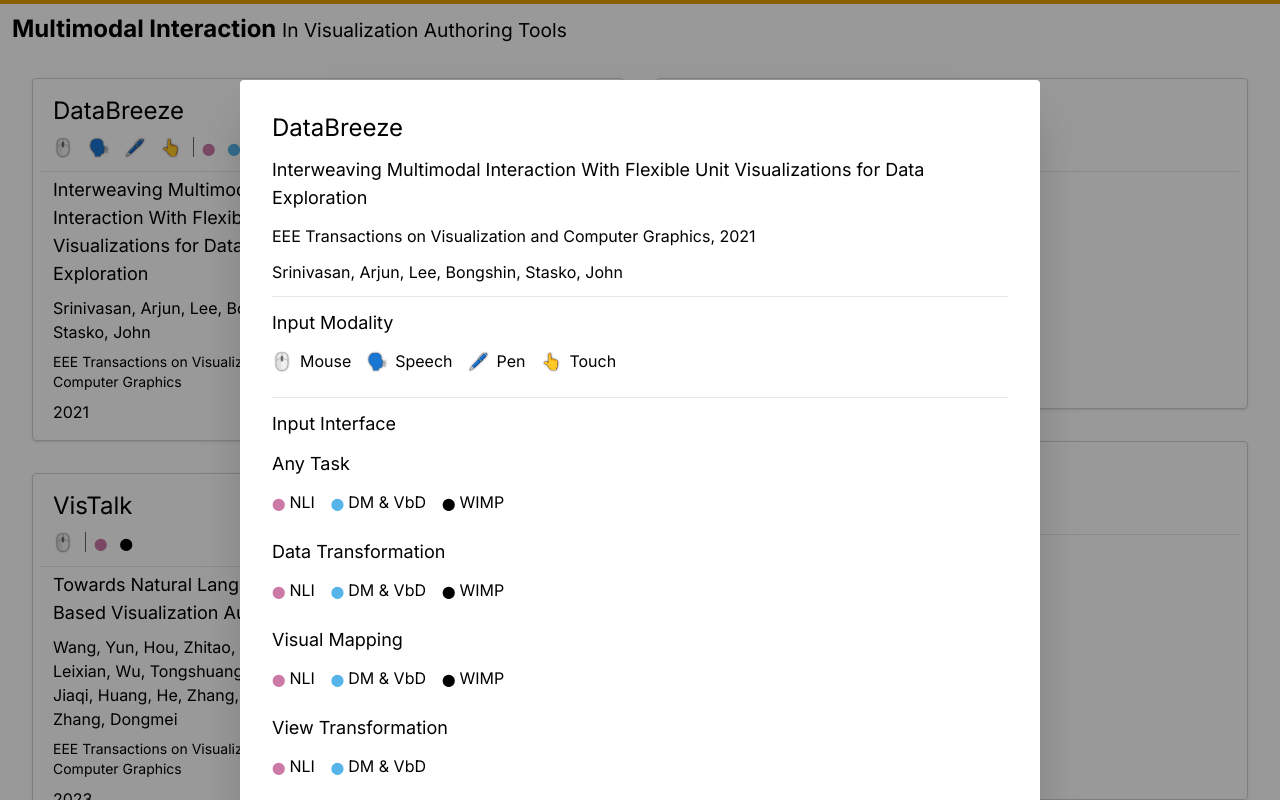
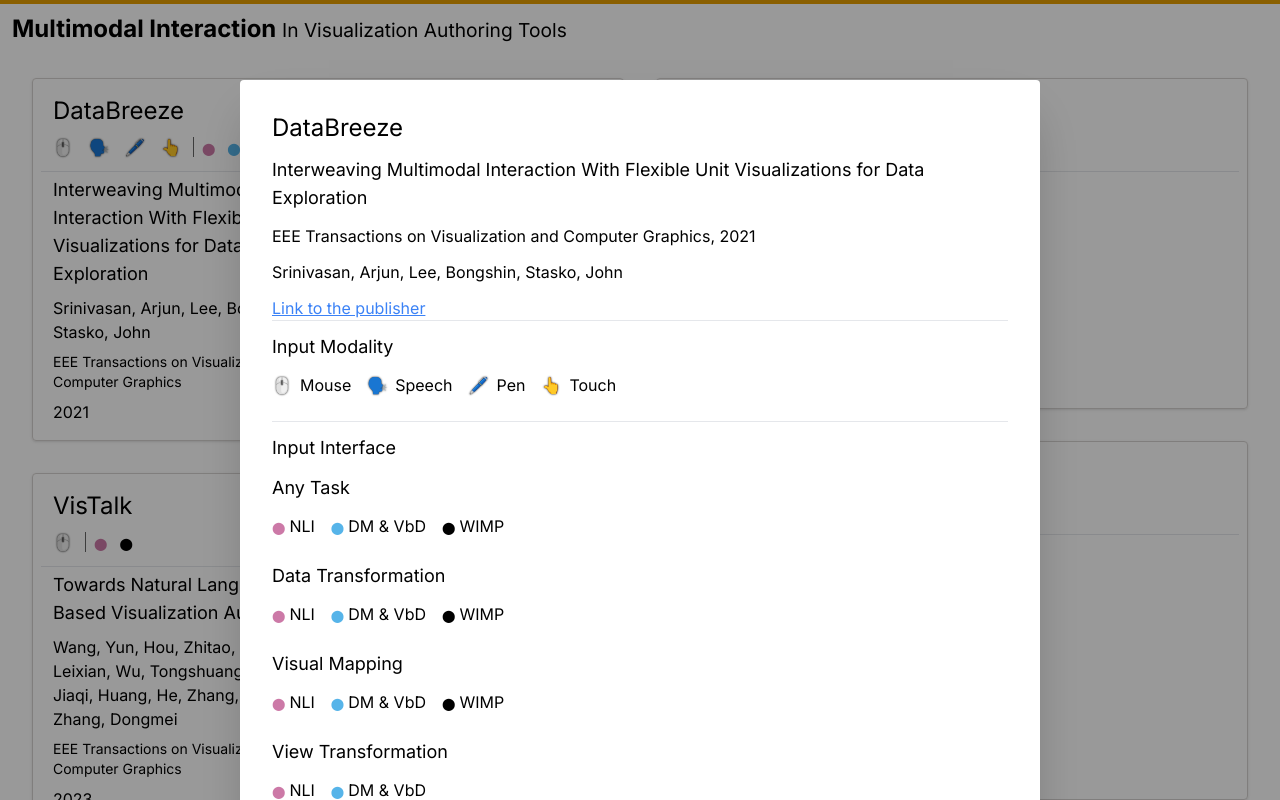
Before and after one commit to gosling-lang/multimodal-vis-authoring, a React (Vite) app: page / in a window 1280 px wide. Both pictures are taken after a click on the element 328 px from the left and 259 px from the top of the page. Shown: the top 800 px of the page. Built offline with nearby package versions, Linux system fonts and the light colour scheme.

Commit message:
feat: add link to the publications

```diff
--- a/src/App.tsx
+++ b/src/App.tsx
@@ -46,7 +46,7 @@ function App() {
 
 		const datum = Data.find(d => d.id === selected);
 		return (
-			<div className="h-full w-screen bg-black/[0.4] z-50 fixed left-0 top-0"
+			<div className="h-full w-screen bg-black/[0.4] z-50 fixed left-0 top-0 overflow-y-auto"
 				onClick={() => setSelected(null)}
 			>
 				<div className="">
@@ -55,6 +55,7 @@ function App() {
 						<h3 className="mb-3 text-lg font-medium">{datum?.title}</h3>
 						<h3 className="mb-3 text-md font">{datum?.venue}, {datum?.publication_year}</h3>
 						<h3 className="mb-3 text-md font">{datum?.authors.join(', ')}</h3>
+            <a className="mb-3 pb-3" href={'http://dx.doi.org/' + datum?.doi} target="_blank" rel="noreferrer" className="text-blue-500 underline">Link to the publisher</a>
 						<div className="w-full border-t"/>
 						<h3 className="mt-3 mb-3 text-lg font-medium">Input Modality</h3>
 						<div className="mb-6">
```
